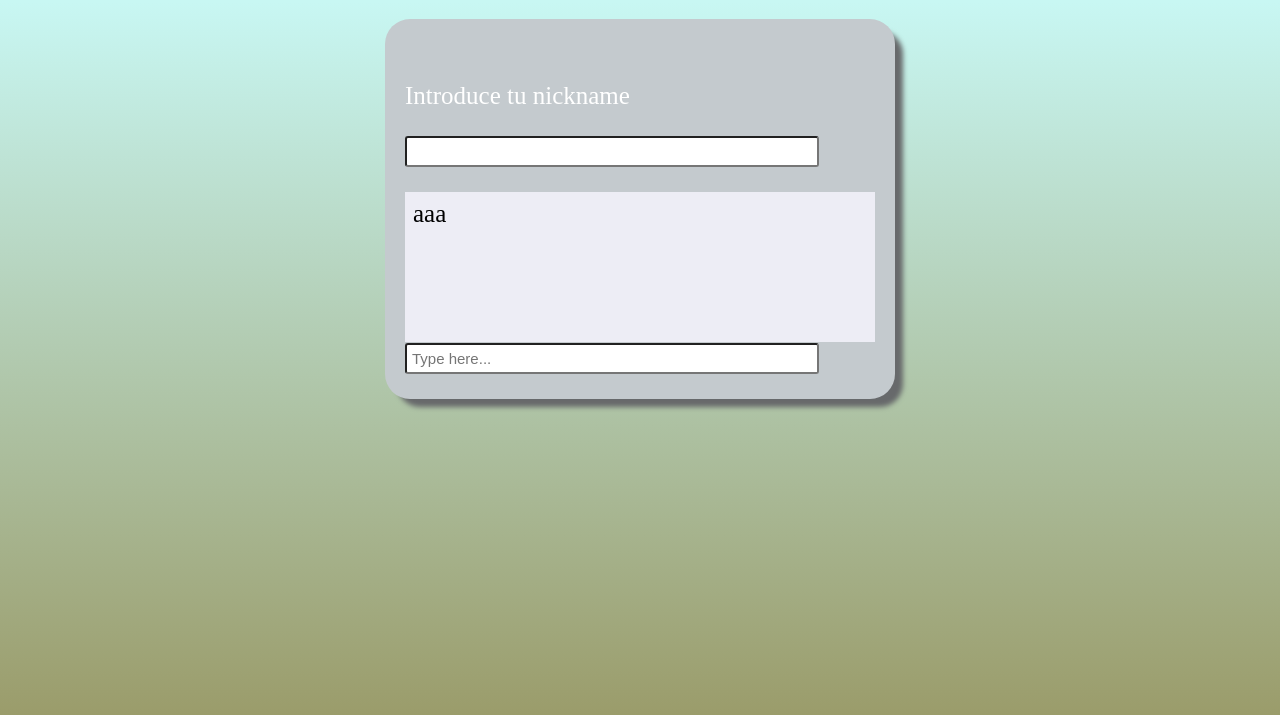
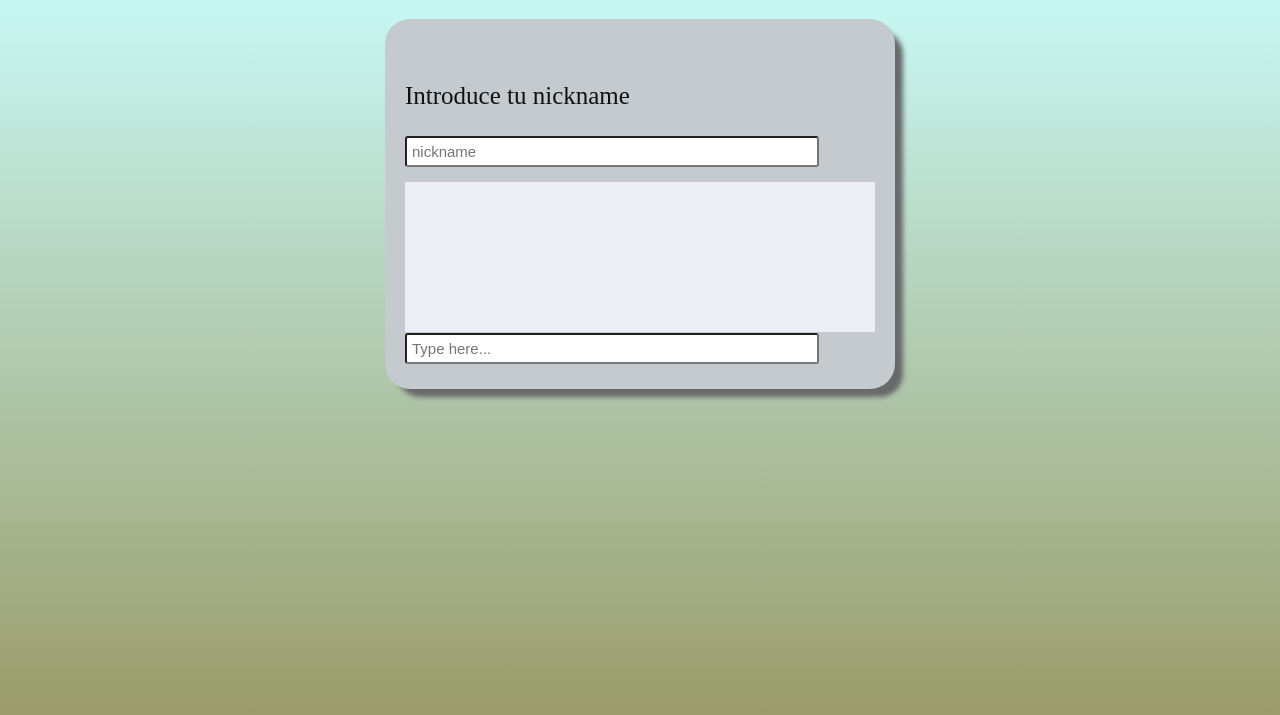
Before and after one commit to nirtika/LTAW-Practicas, a plain HTML site: page P3/index.html in a window 1280 px wide. Shown: the part 61-776 px from the top of the page. Drawn offline with nearby package versions, Linux system fonts and the light colour scheme; no server answers.

Commit message:
algunos cambios

```diff
--- a/P3/index.html
+++ b/P3/index.html
@@ -17,9 +17,9 @@
         <br>
         <div class="nickname">
             <p>Introduce tu nickname</p>
-            <input type="text" id="nick">
+            <input type="text" id="nick" placeholder="nickname">
             <div class="screen">
-                <p id="display_msg">aaa</p>
+                <p id="display_msg"></p>
             </div>
               <input type="text" placeholder="Type here..." autocomplete="off" id="message">
         </div>
--- a/P3/style.css
+++ b/P3/style.css
@@ -10,7 +10,7 @@ body{ background: linear-gradient(to bottom, #ccffff 0%, #999966 100%); backgrou
     background-color: rgb(196, 202, 206);
 }
 h1{text-align: center;}
-p{color: white;}
+p{color: rgb(17, 17, 17);}
 .screen{
     border: black;
     background-color: rgb(237, 237, 245);
@@ -19,6 +19,7 @@ p{color: white;}
 #display_msg{
     color: black;
     padding: 8px;
+    font-size: 15px;
 }
 .nickname{
     margin: 10px 10px 15px 10px;
```
